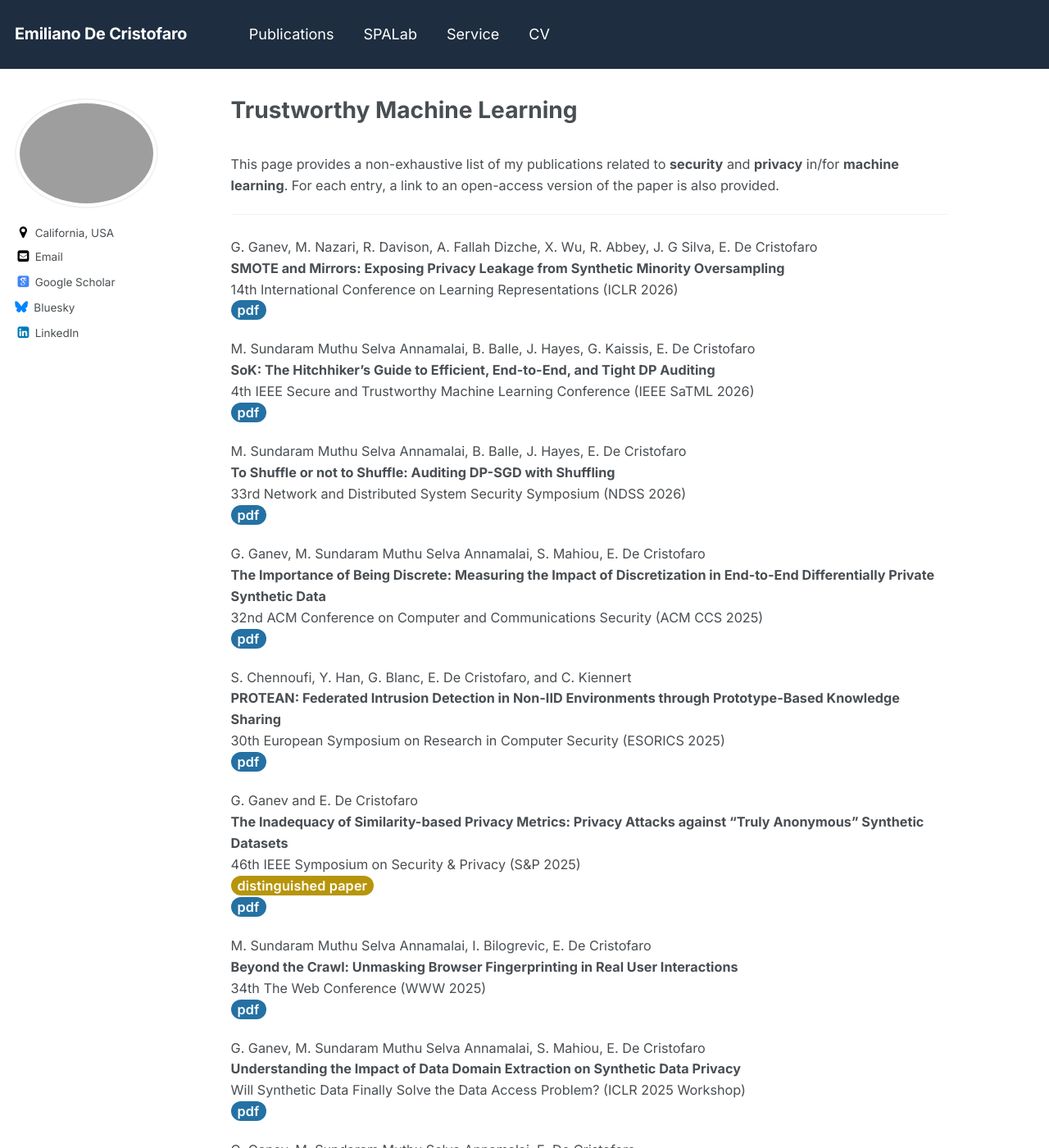
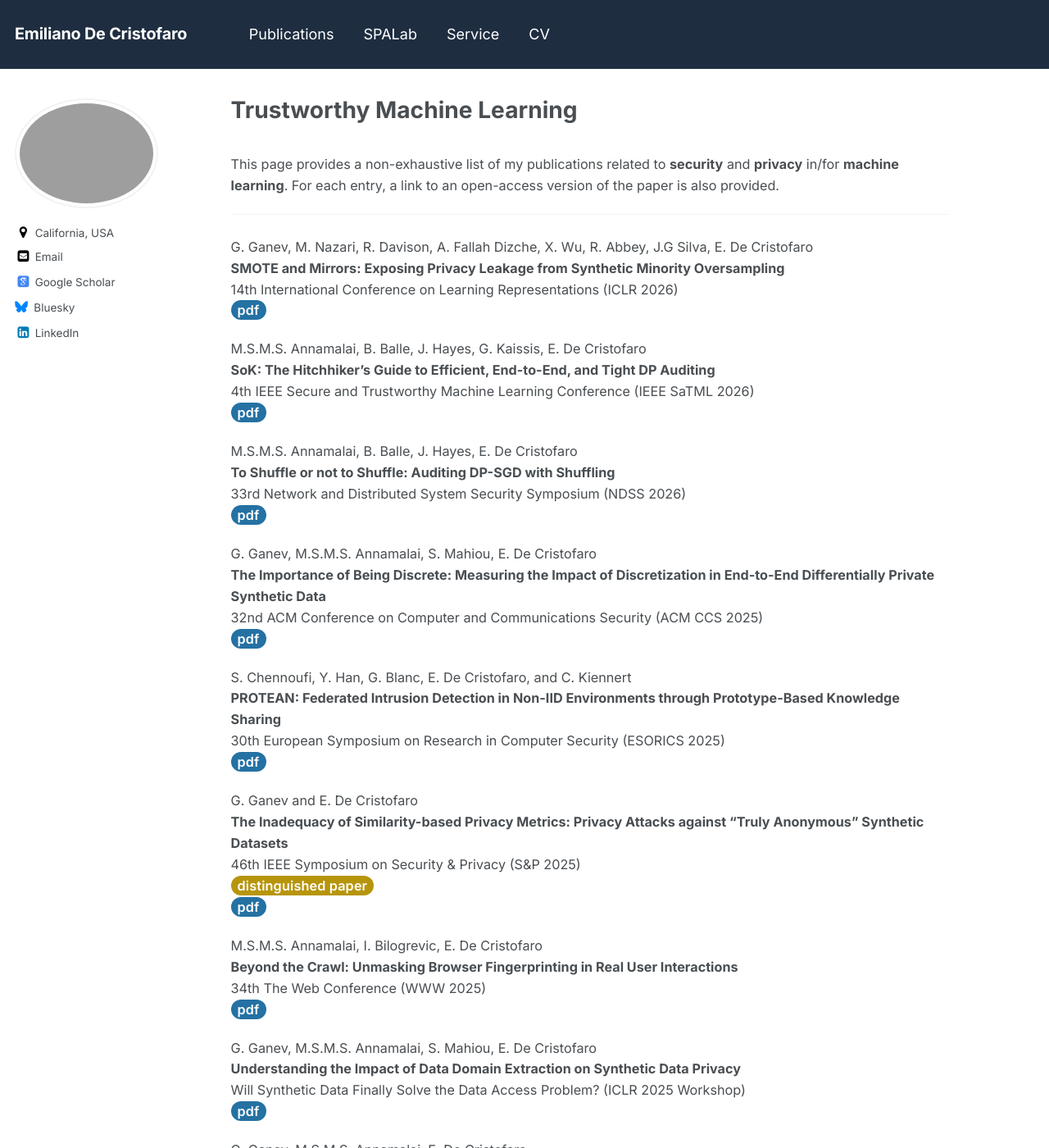
Before and after one commit to emidec/emidec.github.io, a Jekyll site: the page built from _pages/trustworthy-ML.md, in a window 1280 px wide and 1400 px high. Shown: the whole window at 82% size. Built offline with Jekyll 4.4.1, drawn with Linux system fonts in a browser that asks for light colours; some web fonts are replaced; a script bundle is joined from its source files by our own code; library files that are not in the unit come from our copies; some of the changed text lies outside the part shown.

Commit message:
Compact consecutive initials and shorten Annamalai name
Co-Authored-By: Claude Sonnet 4.6 <noreply@anthropic.com>

```diff
--- a/_pages/trustworthy-ML.md
+++ b/_pages/trustworthy-ML.md
@@ -10,24 +10,24 @@ title: Trustworthy Machine Learning
 <br>This page provides a non-exhaustive list of my publications related to **security** and **privacy** in/for **machine learning**. For each entry, a link to an open-access version of the paper is also provided.
 
 ***
-G. Ganev, M. Nazari, R. Davison, A. Fallah Dizche, X. Wu, R. Abbey, J. G Silva, E. De Cristofaro
+G. Ganev, M. Nazari, R. Davison, A. Fallah Dizche, X. Wu, R. Abbey, J.G Silva, E. De Cristofaro
 **SMOTE and Mirrors: Exposing Privacy Leakage from Synthetic Minority Oversampling**
 14th International Conference on Learning Representations (ICLR 2026)
 [pdf](https://arxiv.org/abs/2510.15083){: .btn--danger}{:target="_blank"}
 
 
-M. Sundaram Muthu Selva Annamalai, B. Balle, J. Hayes, G. Kaissis, E. De Cristofaro
+M.S.M.S. Annamalai, B. Balle, J. Hayes, G. Kaissis, E. De Cristofaro
 **SoK: The Hitchhiker’s Guide to Efficient, End-to-End, and Tight DP Auditing**
 4th IEEE Secure and Trustworthy Machine Learning Conference (IEEE SaTML 2026)
 [pdf](https://arxiv.org/pdf/2506.16666){: .btn--danger}{:target="_blank"}
 
-M. Sundaram Muthu Selva Annamalai, B. Balle, J. Hayes, E. De Cristofaro
+M.S.M.S. Annamalai, B. Balle, J. Hayes, E. De Cristofaro
 **To Shuffle or not to Shuffle: Auditing DP-SGD with Shuffling**
 33rd Network and Distributed System Security Symposium (NDSS 2026)
 [pdf](https://arxiv.org/pdf/2411.10614){: .btn--danger}{:target="_blank"}
 
 
-G. Ganev, M. Sundaram Muthu Selva Annamalai, S. Mahiou, E. De Cristofaro
+G. Ganev, M.S.M.S. Annamalai, S. Mahiou, E. De Cristofaro
 **The Importance of Being Discrete: Measuring the Impact of Discretization in End-to-End Differentially Private Synthetic Data**
 32nd ACM Conference on Computer and Communications Security (ACM CCS 2025)
 [pdf](https://arxiv.org/pdf/2504.06923){: .btn--danger}{:target="_blank"}
@@ -45,24 +45,24 @@ G. Ganev and E. De Cristofaro
 [pdf](https://arxiv.org/pdf/2312.05114){: .btn--danger}{:target="_blank"}
 
 
-M. Sundaram Muthu Selva Annamalai, I. Bilogrevic, E. De Cristofaro
+M.S.M.S. Annamalai, I. Bilogrevic, E. De Cristofaro
 **Beyond the Crawl: Unmasking Browser Fingerprinting in Real User Interactions**
 34th The Web Conference (WWW 2025)
 [pdf](https://arxiv.org/pdf/2502.01608.pdf){: .btn--danger}{:target="_blank"}
 
 
-G. Ganev, M. Sundaram Muthu Selva Annamalai, S. Mahiou, E. De Cristofaro
+G. Ganev, M.S.M.S. Annamalai, S. Mahiou, E. De Cristofaro
 **Understanding the Impact of Data Domain Extraction on Synthetic Data Privacy**
 Will Synthetic Data Finally Solve the Data Access Problem? (ICLR 2025 Workshop)
 [pdf](https://arxiv.org/pdf/2504.08254){: .btn--danger}{:target="_blank"}
 
 
-G. Ganev, M. Sundaram Muthu Selva Annamalai, E. De Cristofaro
+G. Ganev, M.S.M.S. Annamalai, E. De Cristofaro
 **The Elusive Pursuit of Reproducing PATE-GAN: Benchmarking, Auditing, Debugging**
 Transactions on Machine Learning Research (TMLR), February 2025
 [pdf](https://arxiv.org/pdf/2406.13985.pdf){: .btn--danger}{:target="_blank"}
 
-M. Sundaram Muthu Selva Annamalai, E. De Cristofaro
+M.S.M.S. Annamalai, E. De Cristofaro
 **Nearly Tight Black-Box Auditing of Differentially Private Machine Learning**
 38th Annual Conference on Neural Information Processing Systems (NeurIPS 2024)
 [pdf](https://arxiv.org/pdf/2405.14106){: .btn--danger}{:target="_blank"}
@@ -73,7 +73,7 @@ G. Ganev, K. Xu, E. De Cristofaro
 [pdf](https://arxiv.org/pdf/2305.10994.pdf){: .btn--danger}{:target="_blank"}
 
 
-M. Sundaram Muthu Selva Annamalai, G. Ganev, E. De Cristofaro
+M.S.M.S. Annamalai, G. Ganev, E. De Cristofaro
 **"What do you want from theory alone?" Experimenting with Tight Auditing of Differentially Private Synthetic Data Generation**
 33st USENIX Security Symposium (Usenix Security 2024)
 [pdf](https://arxiv.org/pdf/2405.10994.pdf){: .btn--danger}{:target="_blank"}
@@ -90,7 +90,7 @@ IEEE Security and Privacy Magazine (Special Issue on Synthetic Realities), 2024
 [pdf](https://arxiv.org/pdf/2303.01230.pdf){: .btn--danger}{:target="_blank"}
 
 
-M. Sundaram Muthu Selva Annamalai, I. Bilogrevic, E. De Cristofaro
+M.S.M.S. Annamalai, I. Bilogrevic, E. De Cristofaro
 **FP-Fed: Privacy-Preserving Federated Detection of Browser Fingerprinting**
 31st Network and Distributed System Security Symposium (NDSS 2024)
 [pdf](https://arxiv.org/pdf/2311.16940.pdf){: .btn--danger}{:target="_blank"}
```
Also changed, not shown: _pages/cybersafety.md (+1 -1 lines), _pages/publications.md (+15 -15 lines).
